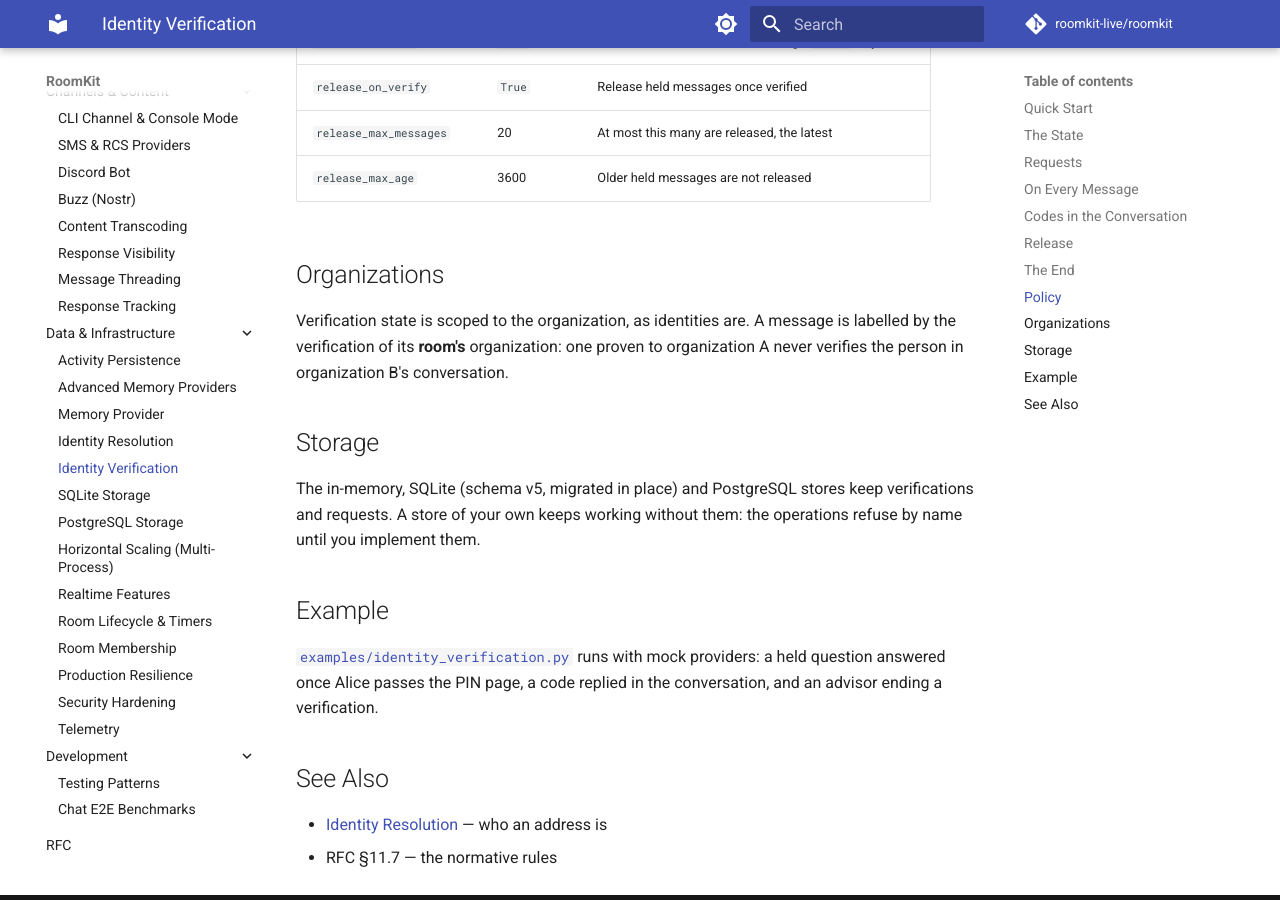
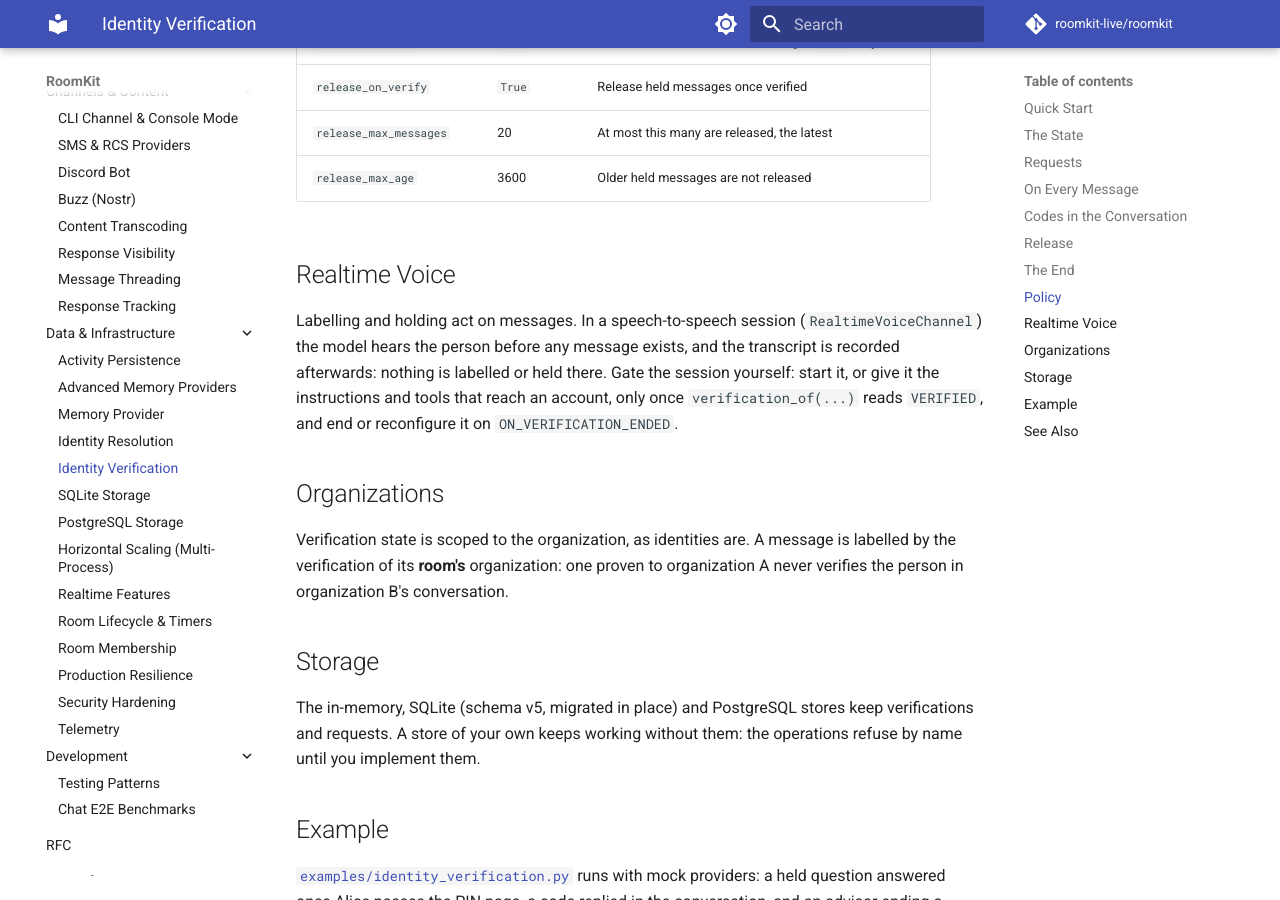
Before and after one commit to roomkit-live/roomkit-docs, an MkDocs documentation site: the page built from docs/guides/identity-verification.md, in a window 1280 px wide and 900 px high, scrolled down 5208 px. Built offline with MkDocs 1.6.1 and Material for MkDocs 9.7.7, drawn with Linux system fonts in a browser that asks for light colours; comment, search, counter and statistics services are not loaded.

Commit message:
docs(identity): a speech-to-speech session is gated by the integrator, not held (RMK-660)

```diff
--- a/docs/guides/identity-verification.md
+++ b/docs/guides/identity-verification.md
@@ -217,6 +217,15 @@ the rest from the store; `kit.close()` stops them.
 | `release_max_messages` | 20 | At most this many are released, the latest |
 | `release_max_age` | 3600 | Older held messages are not released |
 
+## Realtime Voice
+
+Labelling and holding act on messages. In a speech-to-speech session
+(`RealtimeVoiceChannel`) the model hears the person before any message
+exists, and the transcript is recorded afterwards: nothing is labelled or
+held there. Gate the session yourself: start it, or give it the instructions
+and tools that reach an account, only once `verification_of(...)` reads
+`VERIFIED`, and end or reconfigure it on `ON_VERIFICATION_ENDED`.
+
 ## Organizations
 
 Verification state is scoped to the organization, as identities are. A message
```
